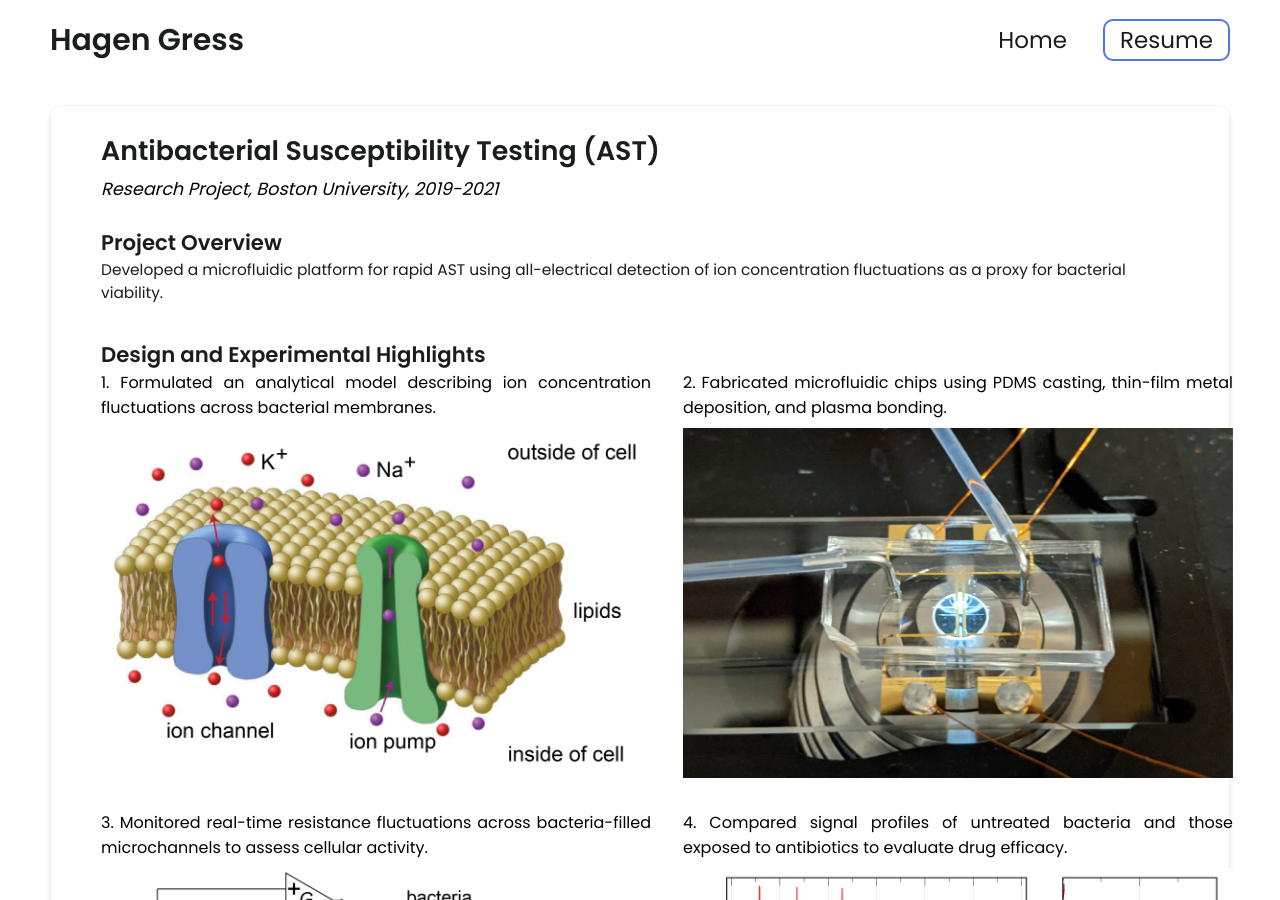
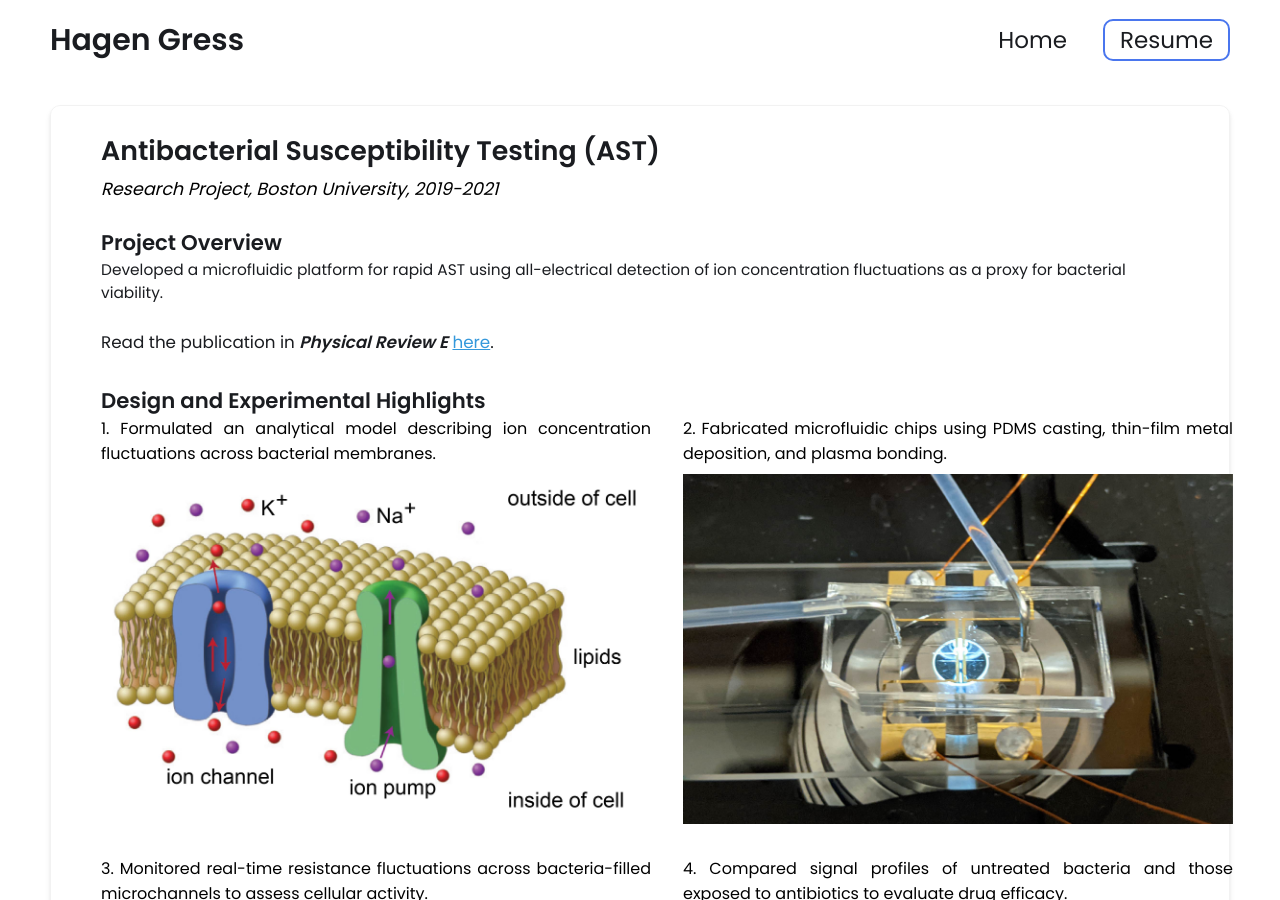
Before and after one commit to HagenGress/HagenGress.github.io, a Jekyll site: the page built from _projects/bacteria/index.md, in a window 1280 px wide and 900 px high. Built offline with Jekyll 4.4.1, drawn with Linux system fonts in a browser that asks for light colours.

Commit message:
Update index.md

```diff
--- a/_projects/bacteria/index.md
+++ b/_projects/bacteria/index.md
@@ -9,6 +9,8 @@ skills: []
 
 main-image: /Bacteria_TitlePicture.jpg
 ---
+
+<p style="margin: -10px 0 30px 0; font-size: 1.05em;">Read the publication in <strong><em>Physical Review E</em></strong> <a href="https://journals.aps.org/pre/abstract/10.1103/PhysRevE.105.064413" target="_blank" style="text-decoration: underline; font-weight: 500;">here</a>.</p>
 
 ## Design and Experimental Highlights
 
```
